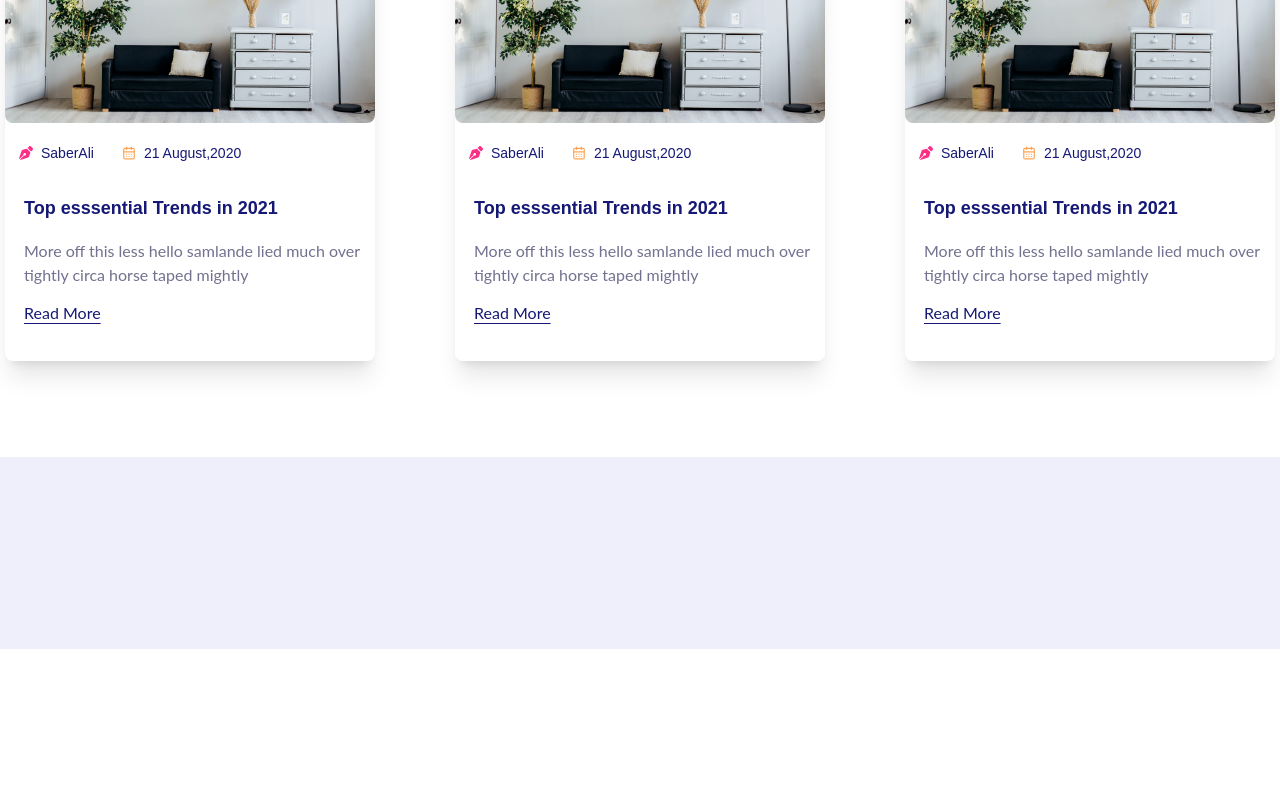
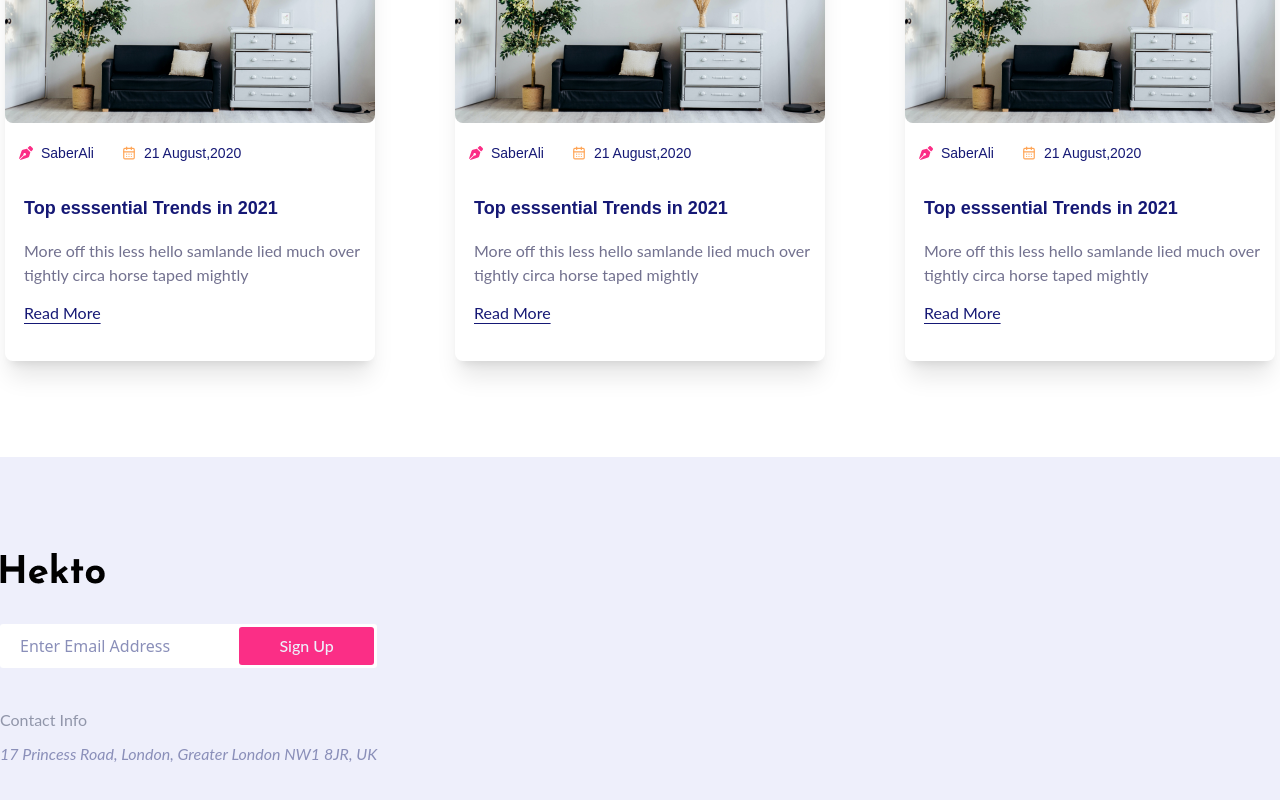
Before and after one commit to yasinn-arafat/Hekto, a React (Vite) app: page / in a window 1280 px wide. Shown: the part 5117-5917 px from the top of the page. Before the commit the page ends 5766 px from the top, so only its background shows below. Built offline with nearby package versions, Linux system fonts and the light colour scheme.

Commit message:
Footer Left Part done

```diff
--- a/src/Component/HomeComponent/Footer/Footer.jsx
+++ b/src/Component/HomeComponent/Footer/Footer.jsx
@@ -1,10 +1,43 @@
 import React from "react";
+import FooterLogo from "../../../assets/FooterLogo.png";
 
 const Footer = () => {
   return (
     <>
       <div className="bg-[#EEEFFB] py-24">
-        <div className="container"></div>
+        <div className="container">
+          <div className="flex items-center">
+            <div className="flex flex-col gap-y-10">
+              <div>
+                <picture>
+                  <img src={FooterLogo} alt={FooterLogo} />
+                </picture>
+              </div>
+
+              <div className="relative">
+                <input
+                  type="text"
+                  placeholder="Enter Email Address"
+                  className="w-[377px] h-11 pl-5 placeholder:text-[#8A8FB9] rounded-[3px]"
+                />
+                <div className="w-[135px] h-[38px] rounded-[3px] absolute top-[3px] right-[3px] cursor-pointer flex items-center justify-center bg-[#FB2E86]">
+                  <button className="text-base font-LatoFont font-medium text-[#EEEFFB]">
+                    Sign Up
+                  </button>
+                </div>
+              </div>
+
+              <div>
+                <h4 className="text-base font-LatoFont text-[#9196AA] font-normal pb-[10px]">
+                  Contact Info
+                </h4>
+                <address className="text-[#8A8FB9] text-base font-LatoFont font-normal">
+                  17 Princess Road, London, Greater London NW1 8JR, UK
+                </address>
+              </div>
+            </div>
+          </div>
+        </div>
       </div>
     </>
   );
```
Also changed, not shown: src/assets/FooterLogo.png (added).
